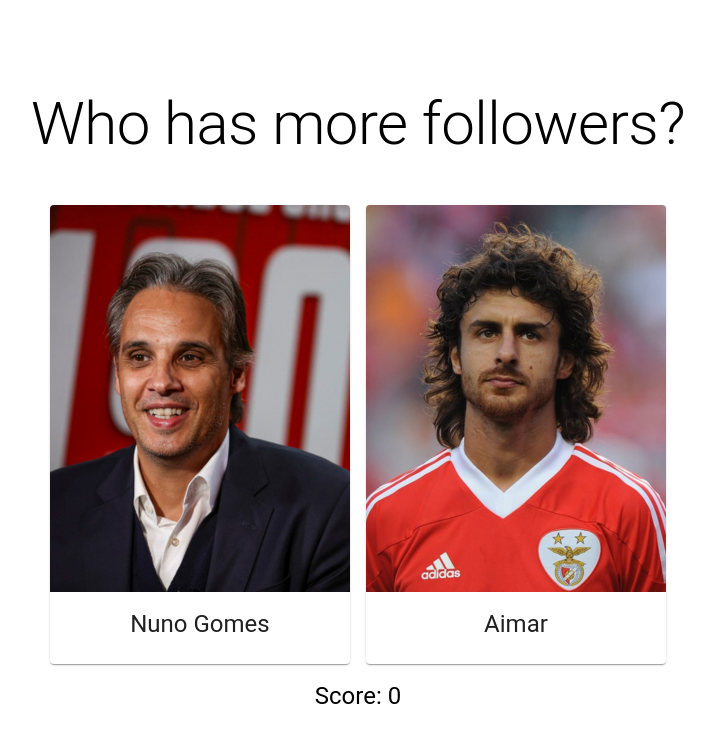
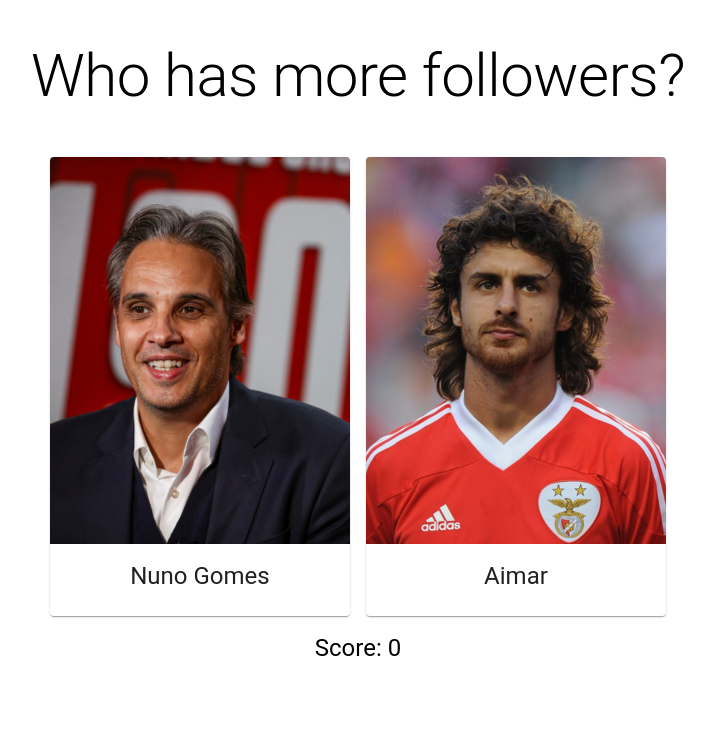
Before and after one commit to danielvvnunes/benfica_followers, a React (Vite) app: page / in a window 1280 px wide. Shown: the top 742 px of the page, without its empty margins (282-996 px from the left). Built offline with nearby package versions, Linux system fonts and the light colour scheme; the HTML template or start-up script is replaced by a standard one.

Commit message:
fix: some improvements

```diff
--- a/src/App.tsx
+++ b/src/App.tsx
@@ -142,7 +142,7 @@ const App = () => {
   };
 
   return (
-    <div className="h-screen overflow-hidden flex flex-col items-center justify-center">
+    <div className="flex flex-col items-center justify-center">
       {isLoading ? (
         <div>Loading...</div>
       ) : (
```
